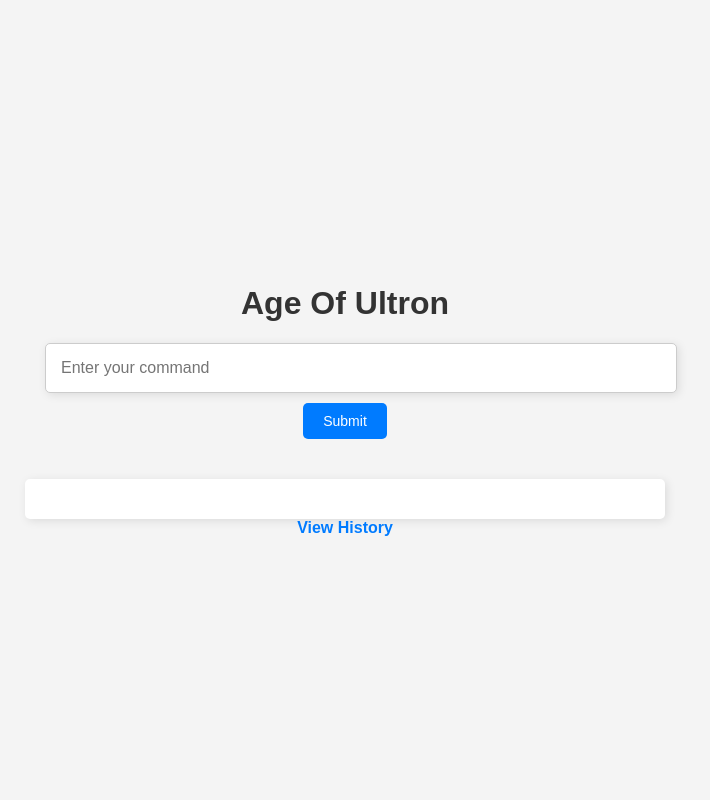
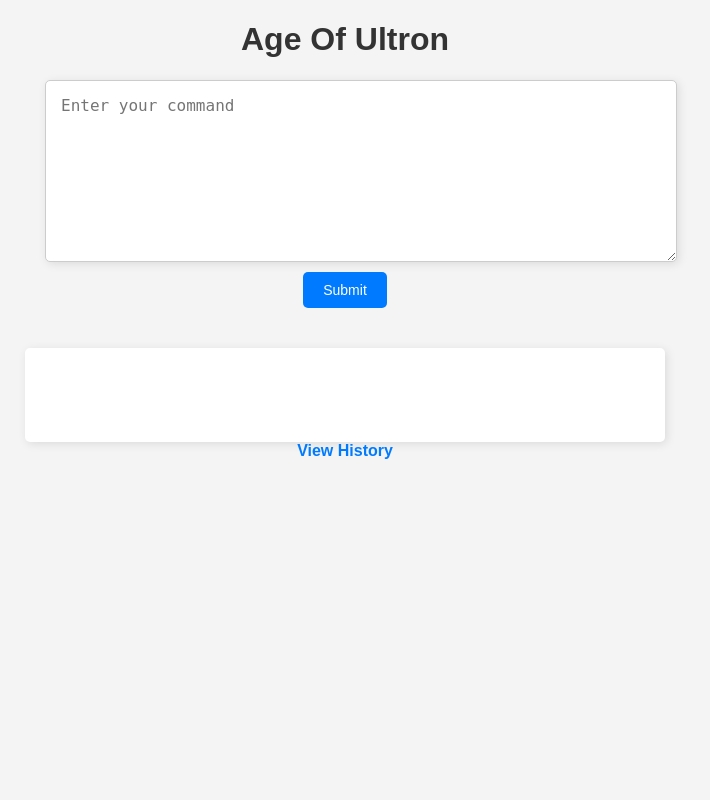
Before and after one commit to varshith-kalwa/demo, a Flask app: page / in a window 1280 px wide. Shown: the whole page, without its empty margins (295-1005 px from the left). Run offline with Flask 3, Linux system fonts and the light colour scheme; some libraries are stand-ins or nearby versions.

Commit message:
Update index.html

```diff
--- a/templates/index.html
+++ b/templates/index.html
@@ -15,7 +15,8 @@
             flex-direction: column;
             align-items: center;
             justify-content: center;
-            min-height: 100vh;
+            height: auto;
+            overflow: auto;
         }
 
         h1 {
@@ -30,7 +31,7 @@
             margin-bottom: 20px;
         }
 
-        input[type="text"] {
+        textarea {
             width: 100%;
             padding: 15px;
             font-size: 16px;
@@ -39,12 +40,15 @@
             margin-bottom: 10px;
             box-shadow: 2px 2px 10px rgba(0, 0, 0, 0.1);
             transition: border-color 0.3s;
+            resize: vertical; /* Allow resizing vertically */
+            min-height: 150px; /* Set minimum height for the textarea */
         }
 
-        input[type="text"]:focus {
+        textarea:focus {
             border-color: #007bff;
             outline: none;
         }
+
 
         button {
             padding: 10px 20px; /* Reduced padding for a smaller button */
@@ -71,6 +75,8 @@
             background-color: #fff;
             box-shadow: 2px 2px 10px rgba(0, 0, 0, 0.1);
             border-radius: 5px;
+            white-space: pre-wrap;
+
         }
 
         a {
@@ -87,7 +93,7 @@
 <body>
     <h1>Age Of Ultron</h1>
     <form id="commandForm" action="/command" method="post">
-        <input type="text" name="command" placeholder="Enter your command" required>
+        <textarea type="text" name="command" placeholder="Enter your command" required></textarea>
         <button type="submit">Submit</button>
     </form>
     <div id="response">
```
